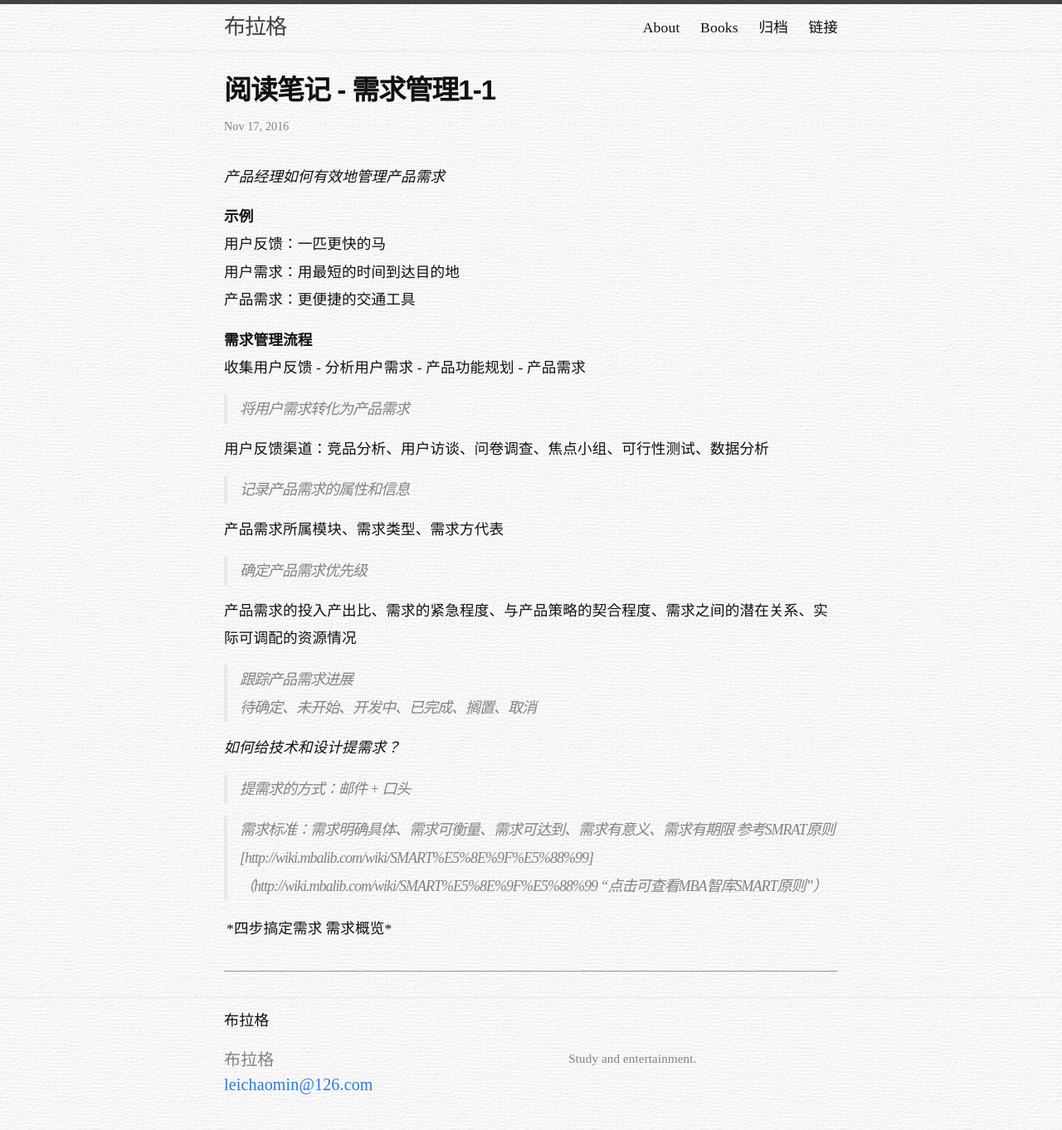
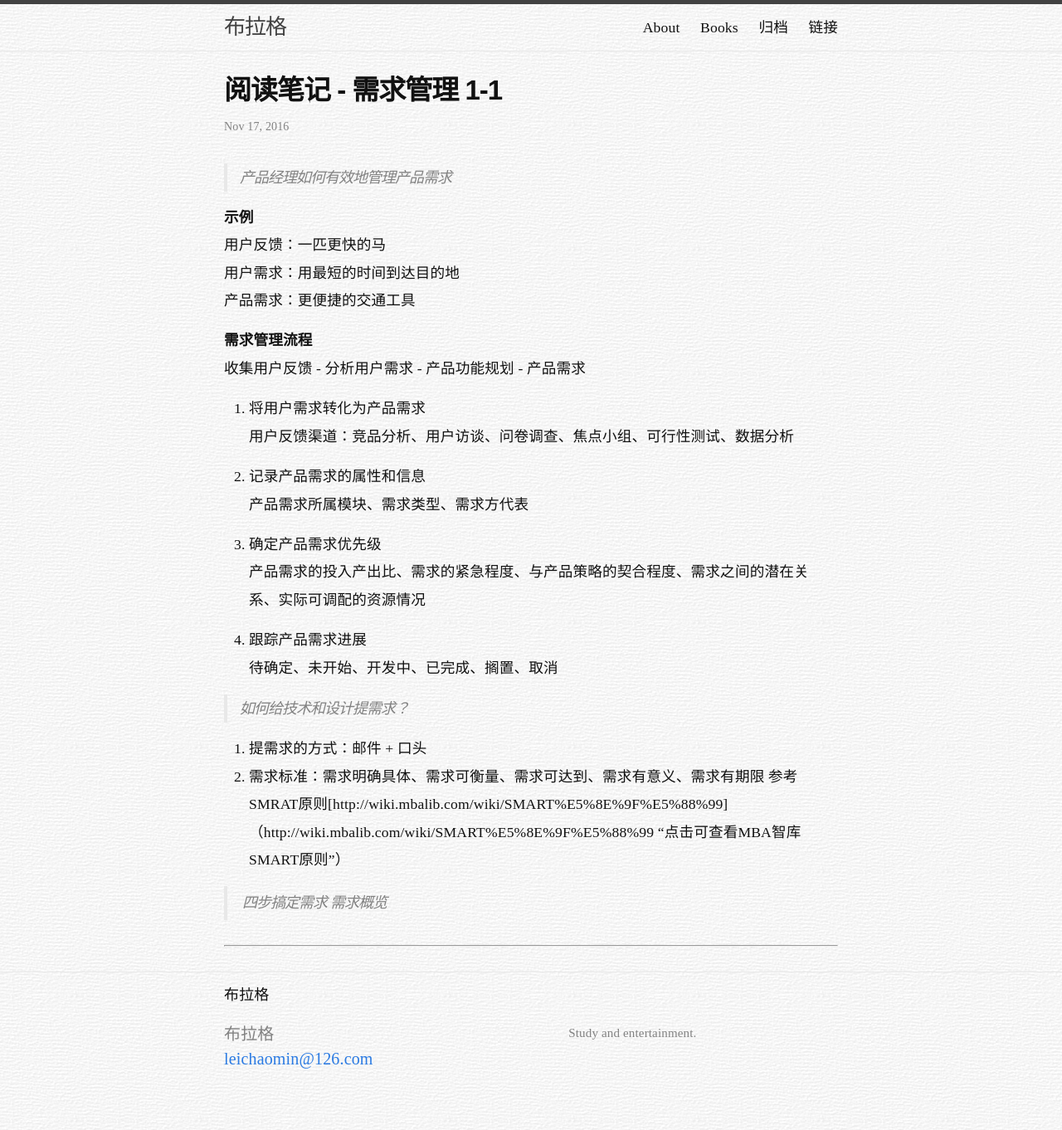
Before and after one commit to Besideme/besideme.github.io, a Jekyll site: the page built from _posts/2016-11-17-manage-demand-note.md, in a window 1280 px wide. Shown: the whole page at 83% size. Built offline with Jekyll 4.4.1, drawn with Linux system fonts in a browser that asks for light colours; nearby versions of some CDN libraries; comment, search, counter and statistics services are not loaded; after the commit the page ends 1331 px from its top, so only the background shows below that; part of the change alters nothing that is shown.

```diff
--- a/_posts/2016-11-17-manage-demand-note.md
+++ b/_posts/2016-11-17-manage-demand-note.md
@@ -1,11 +1,11 @@
 ---
 layout: post
-title:  "阅读笔记 - 需求管理1-1"
+title:  "阅读笔记 - 需求管理 1-1"
 date:   2016-11-17 16:40:50
 categories: jekyll update
 ---
 
-*产品经理如何有效地管理产品需求*
+> 产品经理如何有效地管理产品需求
 
 **示例**
 用户反馈：一匹更快的马
@@ -15,23 +15,22 @@ categories: jekyll update
 **需求管理流程**
 收集用户反馈 - 分析用户需求 - 产品功能规划 - 产品需求
 
-> 将用户需求转化为产品需求
+1. 将用户需求转化为产品需求
+用户反馈渠道：竞品分析、用户访谈、问卷调查、焦点小组、可行性测试、数据分析
 
-用户反馈渠道：竞品分析、用户访谈、问卷调查、焦点小组、可行性测试、数据分析
-> 记录产品需求的属性和信息
+2. 记录产品需求的属性和信息
+产品需求所属模块、需求类型、需求方代表
 
-产品需求所属模块、需求类型、需求方代表
-> 确定产品需求优先级
+3. 确定产品需求优先级
+产品需求的投入产出比、需求的紧急程度、与产品策略的契合程度、需求之间的潜在关系、实际可调配的资源情况
 
-产品需求的投入产出比、需求的紧急程度、与产品策略的契合程度、需求之间的潜在关系、实际可调配的资源情况
-> 跟踪产品需求进展
+4. 跟踪产品需求进展
 待确定、未开始、开发中、已完成、搁置、取消
 
-*如何给技术和设计提需求？*
+> 如何给技术和设计提需求？
 
-> 提需求的方式：邮件 + 口头
-
-> 需求标准：需求明确具体、需求可衡量、需求可达到、需求有意义、需求有期限
+1. 提需求的方式：邮件 + 口头
+2. 需求标准：需求明确具体、需求可衡量、需求可达到、需求有意义、需求有期限
 参考SMRAT原则[http://wiki.mbalib.com/wiki/SMART%E5%8E%9F%E5%88%99]（http://wiki.mbalib.com/wiki/SMART%E5%8E%9F%E5%88%99 "点击可查看MBA智库SMART原则"）
 
-*四步搞定需求|需求概览*
+> 四步搞定需求|需求概览
```
